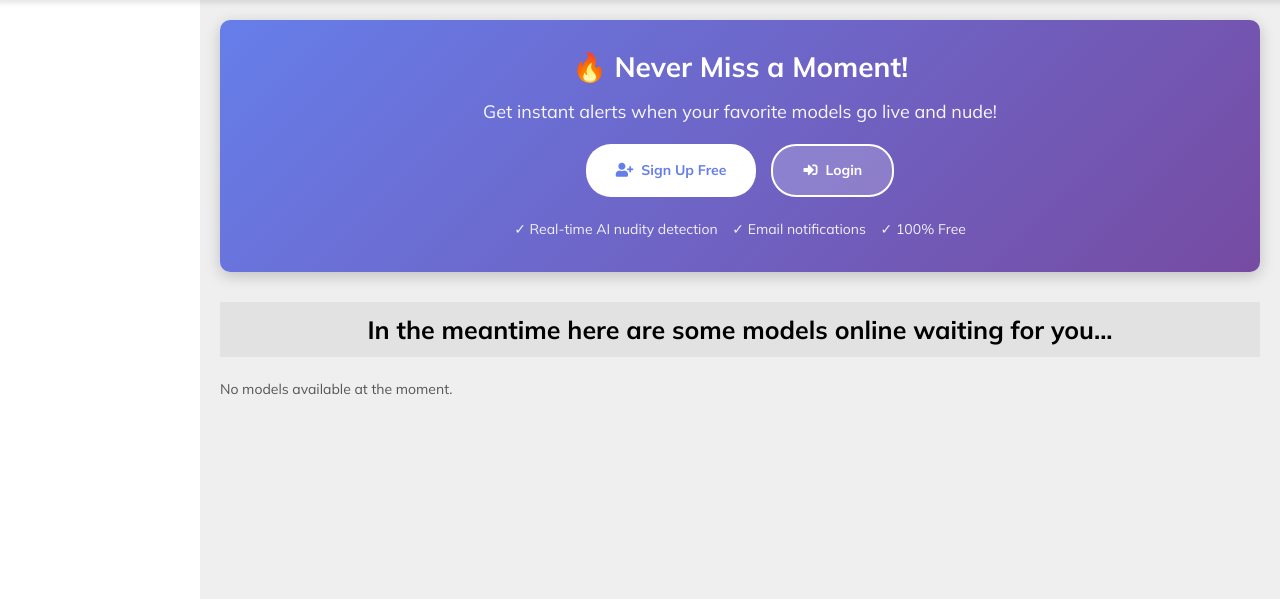
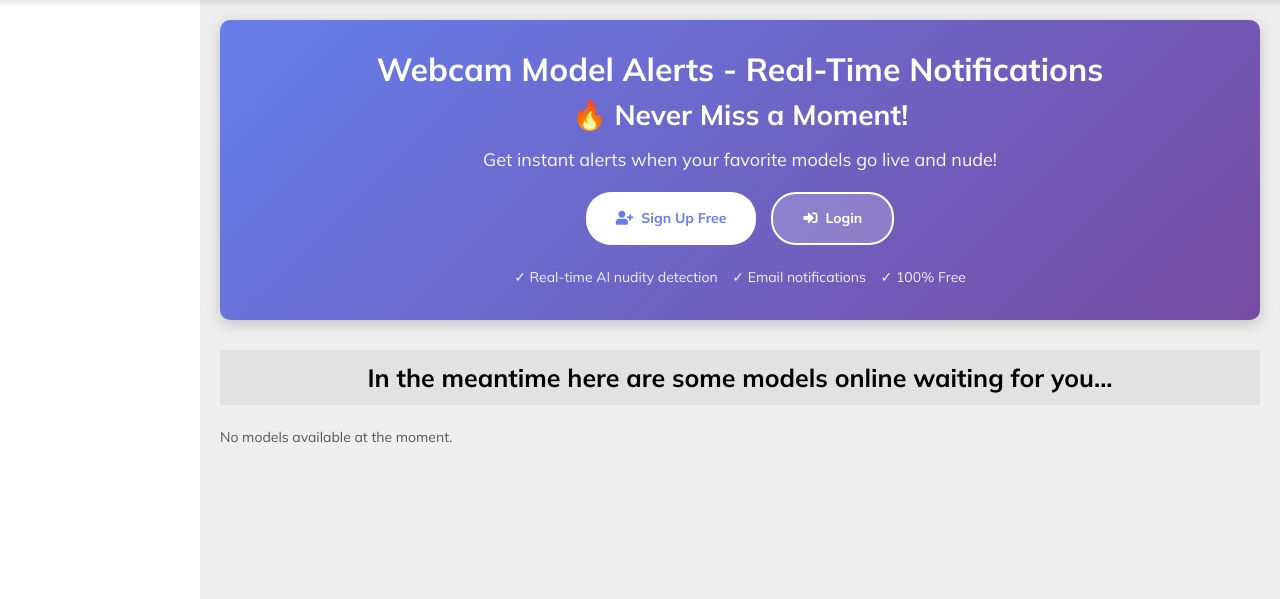
Before and after one commit to itgoujie2/xshows_django, a Django app: page / in a window 1280 px wide. Shown: the part 70-669 px from the top of the page. Run offline with Django 4.2, Linux system fonts and the light colour scheme; data that the repository does not hold is empty; parts of the project's set-up code (start-up, migrations or seed data) failed here and were passed over; some libraries are stand-ins or nearby versions.

Commit message:
modified:   core/views.py 	modified:   templates/core/index.html 	modified:   templates/models_app/detail.html 	modified:   templates/models_app/my_subscriptions.html 	modified:   templates/partials/header.html 	modified:   templates/partials/model_card.html

```diff
--- a/core/views.py
+++ b/core/views.py
@@ -30,10 +30,10 @@ class HomeView(ListView):
     def get_context_data(self, **kwargs):
         context = super().get_context_data(**kwargs)
         context['categories'] = Category.objects.filter(is_active=True)
-        context['site_title'] = 'XShows'
+        context['site_title'] = 'NakedAlerts'
         context['logo_path'] = settings.LOGO_PATH
-        context['meta_description'] = 'Live webcam models from multiple platforms'
-        context['meta_keywords'] = 'webcam, live chat, models'
+        context['meta_description'] = 'Get instant alerts when webcam models go live. AI-powered notifications for your favorite creators. Free webcam stream alerts - never miss a show.'
+        context['meta_keywords'] = 'webcam model alerts, webcam alerts, cam girl notifications, live cam alerts, webcam stream notifications, adult webcam alerts'
 
         # Add current category if applicable
         category_name = self.kwargs.get('category')
--- a/templates/core/index.html
+++ b/templates/core/index.html
@@ -2,15 +2,15 @@
 {% load static %}
 
 {% block title %}
-{% if current_category %}{{ current_category.display_name }} Cams | {{ site_title }}{% else %}{{ site_title }}{% endif %}
+{% if current_category %}{{ current_category.display_name }} Webcam Models - Live Alerts | NakedAlerts{% else %}Webcam Model Alerts - Never Miss a Live Show | NakedAlerts{% endif %}
 {% endblock %}
 
 {% block meta_description %}
-{% if current_category %}{{ current_category.description }}{% endif %}
+{% if current_category %}{{ current_category.description }}{% else %}Get instant alerts when webcam models go live. AI-powered notifications for your favorite creators. Free webcam stream alerts - never miss a show.{% endif %}
 {% endblock %}
 
 {% block meta_keywords %}
-{% if current_category %}{{ current_category.keywords }}{% endif %}
+{% if current_category %}{{ current_category.keywords }}{% else %}webcam model alerts, webcam alerts, cam girl notifications, live cam alerts, webcam stream notifications, adult webcam alerts{% endif %}
 {% endblock %}
 
 {% block og_title %}
@@ -24,6 +24,7 @@
     <div class="main-content">
         {# Hero Banner for Nude Alert Feature #}
         <div class="hero-banner" style="background: linear-gradient(135deg, #667eea 0%, #764ba2 100%); padding: 30px; border-radius: 10px; margin-bottom: 30px; color: white; text-align: center; box-shadow: 0 4px 15px rgba(0,0,0,0.2);">
+            <h1 style="font-size: 32px; margin-bottom: 10px; font-weight: bold;">Webcam Model Alerts - Real-Time Notifications</h1>
             <h2 style="font-size: 28px; margin-bottom: 15px; font-weight: bold;">🔥 Never Miss a Moment!</h2>
             <p style="font-size: 18px; margin-bottom: 20px; opacity: 0.95;">Get instant alerts when your favorite models go live and nude!</p>
             <div style="display: flex; gap: 15px; justify-content: center; flex-wrap: wrap;">
@@ -60,11 +61,11 @@
                             {% if model.is_online %}
                                 <div class="img-cover">
                                     {# Live chat iframe would go here #}
-                                    <img src='{{ model.image }}'>
+                                    <img src='{{ model.image }}' alt="{{ model.display_name }} featured webcam model - live now">
                                 </div>
                             {% else %}
                                 <div class="img-cover" style="background-image:url('{{ model.image }}')">
-                                    <img src='{{ model.image }}'>
+                                    <img src='{{ model.image }}' alt="{{ model.display_name }} featured webcam model">
                                 </div>
                             {% endif %}
 
--- a/templates/models_app/my_subscriptions.html
+++ b/templates/models_app/my_subscriptions.html
@@ -32,7 +32,7 @@
                             <div class="card">
                                 <img src="{{ subscription.model.image }}"
                                      class="card-img-top"
-                                     alt="{{ subscription.model.display_name }}"
+                                     alt="{{ subscription.model.display_name }} webcam model - subscribed for alerts"
                                      style="height: 200px; object-fit: cover;">
                                 <div class="card-body">
                                     <h5 class="card-title">
--- a/templates/partials/header.html
+++ b/templates/partials/header.html
@@ -2,7 +2,7 @@
 <header class="header">
     <div class="logo">
         <a href="{% url 'core:home' %}">
-            <img src="{% static logo_path %}">
+            <img src="{% static logo_path %}" alt="NakedAlerts - Webcam Model Alert System">
         </a>
     </div>
     <div class="right-header">
--- a/templates/partials/model_card.html
+++ b/templates/partials/model_card.html
@@ -4,11 +4,11 @@
     <a href="{% url 'models_app:detail' model.user_name %}" class="item-model">
         {% if not model.is_online and model.source == 'chaturbate' %}
             <div class="img-cover chaturbate" style="background-image:url('{% static logo_path %}')">
-                <img src='{% static logo_path %}'>
+                <img src='{% static logo_path %}' alt="{{ model.display_name }} webcam model - offline">
             </div>
         {% else %}
             <div class="img-cover" style="background-image:url('{{ model.image }}')">
-                <img src='{{ model.image }}'>
+                <img src='{{ model.image }}' alt="{{ model.display_name }} live webcam model{% if model.is_naked %} - naked alert{% endif %}{% if model.is_online %} - online now{% endif %}">
             </div>
         {% endif %}
 
```
Also changed, not shown: templates/models_app/detail.html (+4 -4 lines).
